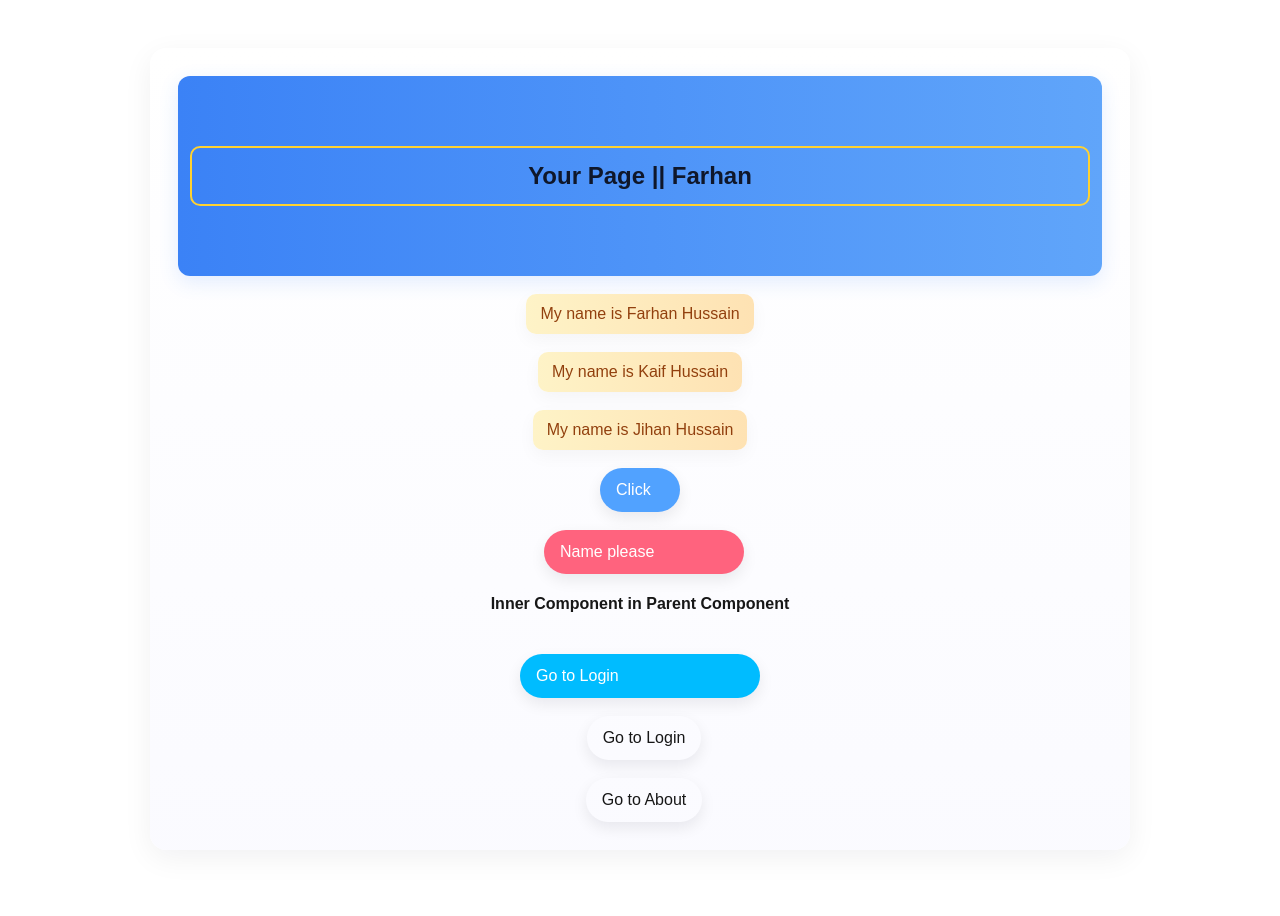
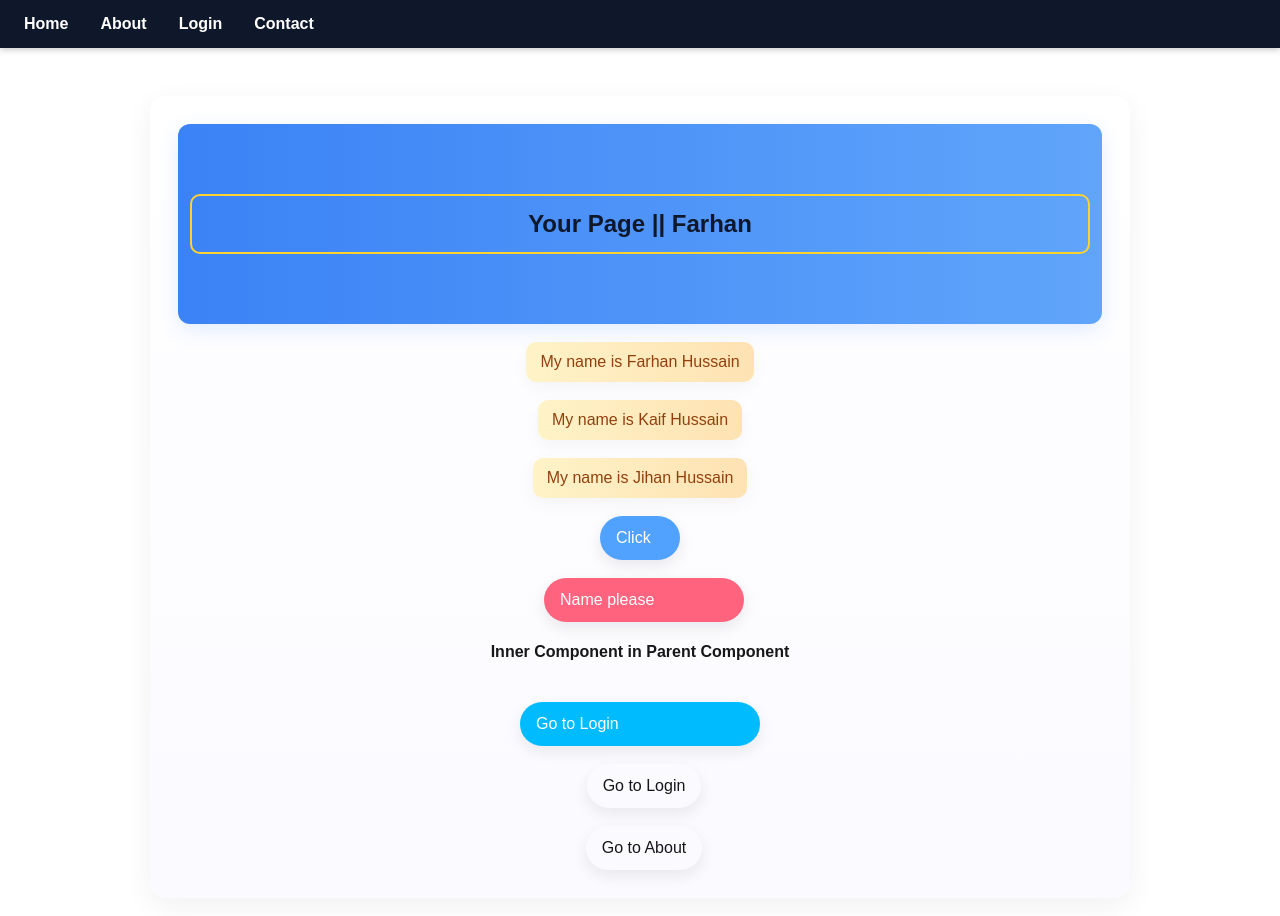
Before and after one commit to FarhanHussain7/NextJs, a Next.js app: page / in a window 1280 px wide. Shown: the top 916 px of the page. Built offline with nearby package versions, Linux system fonts and the light colour scheme.

Commit message:
Layout file examin and built on header

```diff
--- a/src/app/globals.css
+++ b/src/app/globals.css
@@ -109,3 +109,35 @@ body > div h1 {
   body > div { margin: 18px; padding: 18px; }
   body > div .flex.h-50 h1, body > div h1.w-50 { font-size: 1.15rem; padding: 8px; }
 }
+
+/* Top navigation header used by layout.js */
+.site-header {
+  position: sticky;
+  top: 0;
+  display: flex;
+  gap: 1rem;
+  align-items: center;
+  padding: 0.75rem 1rem;
+  margin: 0;
+  background: #0f172a;
+  color: #fff;
+  list-style: none;
+  box-shadow: 0 2px 6px rgba(2,6,23,0.2);
+  z-index: 50;
+}
+.site-header li { list-style: none; }
+.site-header a,
+.site-header .nav-link {
+  color: inherit;
+  text-decoration: none;
+  font-weight: 600;
+  padding: 6px 8px;
+  border-radius: 6px;
+}
+.site-header a:hover,
+.site-header .nav-link:hover { background: rgba(255,255,255,0.03); }
+
+/* Small responsive tweak for header */
+@media (max-width: 640px) {
+  .site-header { gap: 0.6rem; padding: 0.5rem 0.75rem; }
+}
--- a/src/app/layout.js
+++ b/src/app/layout.js
@@ -1,6 +1,17 @@
+"use client";
+
+
+// Load Google fonts using Next.js font optimization helper.
+// `Geist` and `Geist_Mono` are functions provided by next/font/google
+// that return font objects including a CSS variable name we can apply
+// to our document to use the fonts without additional network requests.
 import { Geist, Geist_Mono } from "next/font/google";
-import "./globals.css";
-
+import "./globals.css"; // global stylesheet for the app
+import Link from "next/link";
+import { usePathname } from "next/navigation";
+// Configure Geist Sans and Geist Mono fonts and expose CSS variable names.
+// These variables are applied to the <body> so the fonts are available
+// to all components via CSS without manually adding font-face rules.
 const geistSans = Geist({
   variable: "--font-geist-sans",
   subsets: ["latin"],
@@ -11,17 +22,47 @@ const geistMono = Geist_Mono({
   subsets: ["latin"],
 });
 
-export const metadata = {
+// Page metadata used by Next.js App Router (title, description, etc.).
+const metadata = {
   title: "Create Next App",
   description: "Generated by create next app",
 };
 
+// RootLayout is the top-level layout for the Next.js App Router.
+// It defines the <html> and <body> tags and wraps all pages' content.
+// We apply the font CSS variables and any global utility classes here.
 export default function RootLayout({ children }) {
+  const pathname = usePathname();
+  console.log("Current pathname:", pathname);
   return (
     <html lang="en">
       <body
+        // Apply the font variables and enable antialiasing for cleaner text.
         className={`${geistSans.variable} ${geistMono.variable} antialiased`}
       >
+        <ul className="site-header">
+          <li>
+            <Link href="/" className="nav-link">
+              Home
+            </Link>
+          </li>
+          <li>
+            <Link href="/about" className="nav-link">
+              About
+            </Link>
+          </li>
+          <li>
+            <Link href="/login" className="nav-link">
+              Login
+            </Link>
+          </li>
+          <li>
+            <Link href="/contact" className="nav-link">
+              Contact
+            </Link>
+          </li>
+        </ul>
+
         {children}
       </body>
     </html>
```
